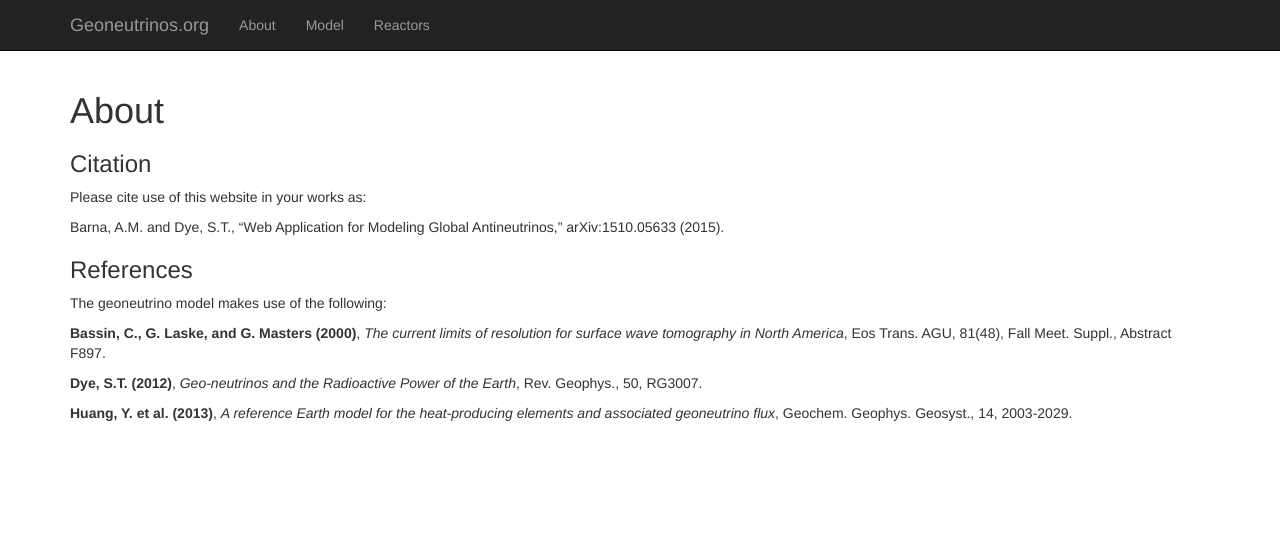
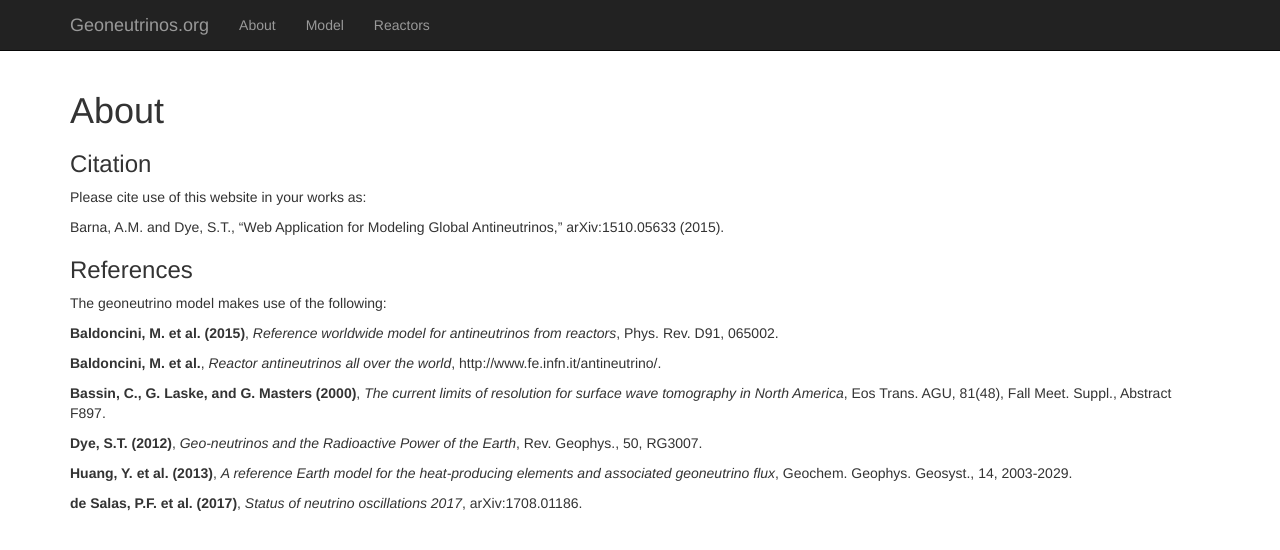
Before and after one commit to geoneutrinos/geoneutrinos.github.io, a Jekyll site: the page built from about.md, in a window 1280 px wide. Shown: the top 550 px of the page. Built offline with Jekyll 4.4.1, drawn with Linux system fonts in a browser that asks for light colours.

Commit message:
update citations

```diff
--- a/about.md
+++ b/about.md
@@ -12,9 +12,14 @@ Barna, A.M. and Dye, S.T., "Web Application for Modeling Global Antineutrinos,"
 ### References
 The geoneutrino model makes use of the following:
 
-**Bassin, C., G. Laske, and G. Masters (2000)**, *The current limits of
-    resolution for surface wave tomography in North America*, Eos Trans. AGU, 81(48), Fall Meet. Suppl., Abstract F897.
+**Baldoncini, M. et al. (2015)**, *Reference worldwide model for antineutrinos from reactors*, Phys. Rev. D91, 065002.
+
+**Baldoncini, M. et al.**, *Reactor antineutrinos all over the world*, http://www.fe.infn.it/antineutrino/.
+
+**Bassin, C., G. Laske, and G. Masters (2000)**, *The current limits of resolution for surface wave tomography in North America*, Eos Trans. AGU, 81(48), Fall Meet. Suppl., Abstract F897.
 
 **Dye, S.T. (2012)**, *Geo-neutrinos and the Radioactive Power of the Earth*, Rev. Geophys., 50, RG3007.
 
 **Huang, Y. et al. (2013)**, *A reference Earth model for the heat-producing elements and associated geoneutrino flux*, Geochem. Geophys. Geosyst., 14, 2003-2029.
+
+**de Salas, P.F. et al. (2017)**, *Status of neutrino oscillations 2017*, arXiv:1708.01186.
```
